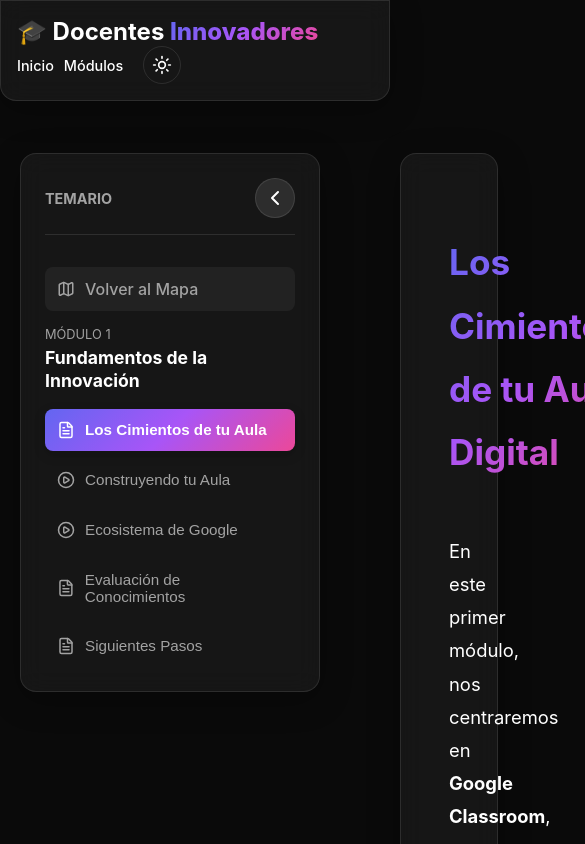
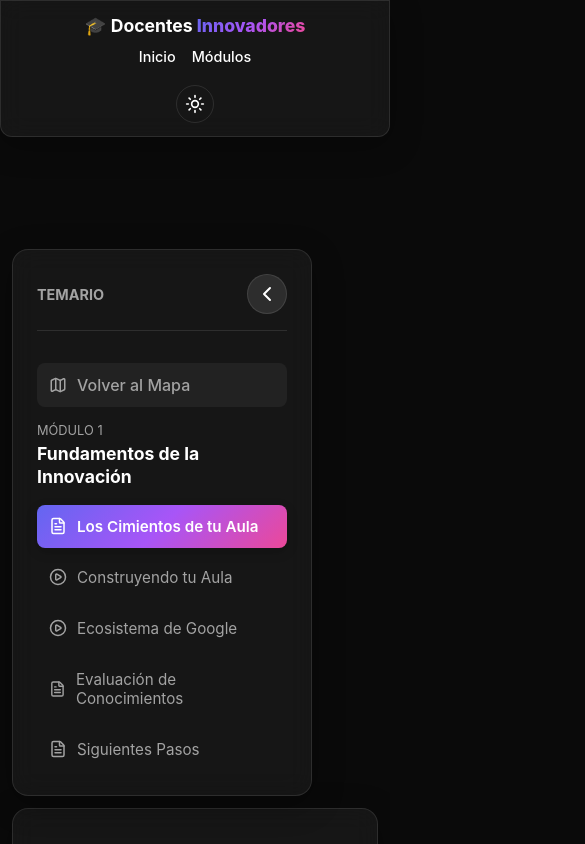
Before and after one commit to eemigenerico/curso-docentes, a React (Vite) app: page /modulos/1 in a window 390 px wide. Shown: the top 844 px of the page, 585 px wide, since content can reach past the window. Built offline with nearby package versions, Linux system fonts and the light colour scheme.

Commit message:
mantenimiento a rutas, diseño responsivo y verificación clave API

```diff
--- a/src/App.jsx
+++ b/src/App.jsx
@@ -18,10 +18,10 @@ function App() {
   };
 
   return (
-    <div style={{ minHeight: '100vh', display: 'flex', flexDirection: 'column' }}>
+    <div className="app-shell" style={{ minHeight: '100vh', display: 'flex', flexDirection: 'column' }}>
       <Navbar theme={theme} toggleTheme={toggleTheme} />
 
-      <main style={{ flex: 1, padding: '20px' }}>
+      <main className="app-main" style={{ flex: 1, padding: '20px' }}>
         <Routes>
           <Route path="/" element={<Home />} />
 
--- a/src/components/Navbar.jsx
+++ b/src/components/Navbar.jsx
@@ -4,7 +4,7 @@ import { Sun, Moon } from 'lucide-react';
 
 const Navbar = ({ theme, toggleTheme }) => {
   return (
-    <nav className="glass" style={{
+    <nav className="glass navbar-shell" style={{
       position: 'sticky',
       top: 0,
       zIndex: 100,
@@ -13,33 +13,28 @@ const Navbar = ({ theme, toggleTheme }) => {
       justifyContent: 'space-between',
       alignItems: 'center',
       borderRadius: '0 0 16px 16px',
-      flexWrap: 'wrap'
+      flexWrap: 'wrap',
+      gap: '0.75rem'
     }}>
 
-      {/* 1. LOGO CON ENLACE A INICIO */}
-      {/* Quitamos el textDecoration para que no salga subrayado azul */}
       <Link to="/" style={{ textDecoration: 'none', color: 'inherit' }}>
         <div style={{ display: 'flex', alignItems: 'center', gap: '10px', cursor: 'pointer' }}>
-          <div style={{ fontSize: '1.5rem', fontWeight: 'bold', whiteSpace: 'nowrap' }}>
+          <div className="brand-text" style={{ fontSize: 'clamp(1.1rem, 2vw, 1.5rem)', fontWeight: 'bold', whiteSpace: 'nowrap' }}>
             🎓 Docentes <span className="text-gradient">Innovadores</span>
           </div>
         </div>
       </Link>
 
-      {/* 2. MENÚ Y CONTROLES */}
-      <div style={{ display: 'flex', alignItems: 'center', gap: '20px' }}>
-
-        <div className="nav-links" style={{ display: 'flex', gap: '20px', alignItems: 'center' }}>
+      <div className="navbar-menu" style={{ display: 'flex', alignItems: 'center', gap: '20px', flexWrap: 'wrap' }}>
+        <div className="nav-links" style={{ display: 'flex', gap: '20px', alignItems: 'center', flexWrap: 'wrap' }}>
           <Link to="/" style={{ color: 'var(--text-main)', textDecoration: 'none', fontWeight: 500 }}>
             Inicio
           </Link>
-          {/* Apuntamos al Módulo 1 como ejemplo de entrada al curso */}
-          <Link to="/modulos/1" style={{ color: 'var(--text-main)', textDecoration: 'none', fontWeight: 500 }}>
+          <Link to="/modulos" style={{ color: 'var(--text-main)', textDecoration: 'none', fontWeight: 500 }}>
             Módulos
           </Link>
         </div>
 
-        {/* 3. BOTÓN DE TEMA (Usa la función toggleTheme que viene de App) */}
         <button
           onClick={toggleTheme}
           style={{
@@ -52,22 +47,14 @@ const Navbar = ({ theme, toggleTheme }) => {
             display: 'flex',
             alignItems: 'center',
             justifyContent: 'center',
-            transition: 'background 0.3s'
+            transition: 'background 0.3s',
+            flexShrink: 0
           }}
           title={theme === 'dark' ? "Cambiar a modo claro" : "Cambiar a modo oscuro"}
         >
           {theme === 'dark' ? <Sun size={20} /> : <Moon size={20} />}
         </button>
-
       </div>
-
-      {/* Estilos para móvil */}
-      <style>{`
-        @media (max-width: 600px) {
-          nav { padding: 1rem !important; }
-          .nav-links { gap: 10px !important; font-size: 0.9rem; }
-        }
-      `}</style>
     </nav>
   );
 };
--- a/src/index.css
+++ b/src/index.css
@@ -1,49 +1,60 @@
 :root {
-  /* --- MODO OSCURO --- */
   --bg-app: #0a0a0a;
   --bg-card: rgba(255, 255, 255, 0.05);
   --text-main: #ffffff;
   --text-muted: #a3a3a3;
   --text-on-primary: #ffffff;
-  /* Texto sobre botones de color */
   --glass-border: rgba(255, 255, 255, 0.1);
   --primary-gradient: linear-gradient(135deg, #6366f1 0%, #a855f7 50%, #ec4899 100%);
   --shadow-color: rgba(0, 0, 0, 0.3);
 }
 
-/* --- MODO CLARO --- */
 [data-theme='light'] {
-  /* Fondo "Off-white" (menos brillante, más suave) */
   --bg-app: #eef2f6;
-
-  /* Cristal más visible: Blanco semitransparente con más cuerpo */
   --bg-card: rgba(255, 255, 255, 0.75);
-
   --text-main: #1e293b;
-  /* Gris oscuro elegante (Slate 800) */
   --text-muted: #64748b;
-  /* Gris medio (Slate 500) */
   --text-on-primary: #ffffff;
-
-  /* Borde más oscuro para que se note el corte del cristal */
   --glass-border: rgba(148, 163, 184, 0.4);
-
-  /* Sombra más suave pero difusa para dar profundidad */
   --shadow-color: rgba(99, 102, 241, 0.15);
-
-  /* Gradiente ligeramente más vibrante para contrastar con el blanco */
   --primary-gradient: linear-gradient(135deg, #4f46e5 0%, #9333ea 50%, #db2777 100%);
 }
 
+* {
+  box-sizing: border-box;
+}
+
+html {
+  -webkit-text-size-adjust: 100%;
+}
+
 body {
+  margin: 0;
+  min-width: 320px;
   background-color: var(--bg-app);
   color: var(--text-main);
   font-family: 'Inter', system-ui, sans-serif;
-  margin: 0;
   transition: background-color 0.3s ease, color 0.3s ease;
+  overflow-x: hidden;
 }
 
-/* Utilidades */
+#root {
+  width: 100%;
+  min-height: 100vh;
+}
+
+img,
+svg {
+  display: block;
+  max-width: 100%;
+}
+
+button,
+input,
+a {
+  font: inherit;
+}
+
 .text-gradient {
   background: var(--primary-gradient);
   -webkit-background-clip: text;
@@ -76,3 +87,148 @@ body {
   opacity: 0.95;
   box-shadow: 0 10px 20px -5px rgba(168, 85, 247, 0.4);
 }
+
+.app-shell {
+  width: 100%;
+}
+
+.app-main {
+  width: 100%;
+  max-width: 100%;
+  overflow-x: hidden;
+}
+
+.navbar-shell {
+  width: min(100%, 1400px);
+  margin: 0 auto;
+}
+
+.navbar-menu {
+  margin-left: auto;
+}
+
+@media (max-width: 768px) {
+  .app-main {
+    padding: 12px !important;
+  }
+
+  .navbar-shell {
+    justify-content: center !important;
+    padding: 0.85rem 1rem !important;
+  }
+
+  .navbar-menu {
+    width: 100%;
+    justify-content: space-between;
+    margin-left: 0;
+  }
+
+  .nav-links {
+    gap: 0.75rem 1rem !important;
+    font-size: 0.9rem;
+  }
+}
+
+@media (max-width: 520px) {
+  .navbar-shell {
+    border-radius: 0 0 12px 12px !important;
+  }
+
+  .navbar-menu {
+    flex-direction: column;
+    align-items: stretch;
+    gap: 0.75rem;
+  }
+
+  .nav-links {
+    justify-content: center;
+    width: 100%;
+  }
+}
+
+.module-layout {
+  display: flex;
+  gap: 2rem;
+  align-items: flex-start;
+  width: 100%;
+}
+
+.module-sidebar {
+  width: 300px;
+  flex-shrink: 0;
+  position: sticky;
+  top: 100px;
+  height: fit-content;
+  max-height: calc(100vh - 120px);
+  transition: width 0.3s ease;
+  z-index: 20;
+}
+
+.module-content {
+  flex: 1;
+  min-width: 0;
+}
+
+.module-panel {
+  padding: clamp(1.25rem, 2vw, 3rem);
+  border-radius: 16px;
+  min-height: 600px;
+  font-size: 1.1rem;
+  line-height: 1.8;
+}
+
+.modules-shell {
+  width: min(100%, 1200px);
+  margin: 0 auto;
+  padding: clamp(1rem, 2vw, 2rem);
+  padding-bottom: 6rem;
+}
+
+.modules-grid {
+  display: grid;
+  grid-template-columns: repeat(auto-fit, minmax(min(100%, 260px), 1fr));
+  gap: clamp(1rem, 3vw, 2.5rem);
+  align-items: stretch;
+}
+
+.modules-card {
+  min-height: 300px;
+  width: 100%;
+}
+
+@media (max-width: 980px) {
+  .module-layout {
+    flex-direction: column;
+  }
+
+  .module-sidebar {
+    width: 100%;
+    position: static;
+    max-height: none;
+  }
+
+  .module-panel {
+    min-height: auto;
+  }
+}
+
+@media (max-width: 640px) {
+  .module-navigation {
+    flex-direction: column;
+    gap: 1rem;
+  }
+
+  .module-navigation button {
+    width: 100%;
+    justify-content: center;
+  }
+
+  .modules-shell {
+    padding-left: 0.75rem;
+    padding-right: 0.75rem;
+  }
+
+  .modules-card {
+    min-height: 260px;
+  }
+}
--- a/src/pages/ModuleView.jsx
+++ b/src/pages/ModuleView.jsx
@@ -138,16 +138,14 @@ const ModuleView = () => {
     return (
         <div style={{ maxWidth: '1400px', margin: '0 auto', paddingBottom: '4rem', paddingTop: '2rem' }}>
 
-            {/* Contenedor Flex Principal */}
-            <div style={{
-                display: 'flex',
+            <div className="module-layout" style={{
                 gap: isSidebarOpen ? '5rem' : '2rem',
                 alignItems: 'flex-start',
                 transition: 'gap 0.3s ease'
             }}>
 
-                {/* --- SIDEBAR (Sticky Wrapper) --- */}
                 <div
+                    className="module-sidebar"
                     style={{
                         width: isSidebarOpen ? '300px' : '60px',
                         flexShrink: 0,
@@ -256,14 +254,12 @@ const ModuleView = () => {
                     </aside>
                 </div>
 
-                {/* --- ÁREA DE CONTENIDO --- */}
-                <section style={{ flex: 1, minWidth: 0 }}>
-                    <div className="glass" style={{ padding: '3rem', borderRadius: '16px', minHeight: '600px', fontSize: '1.1rem', lineHeight: '1.8' }}>
+                <section className="module-content">
+                    <div className="glass module-panel" style={{ borderRadius: '16px' }}>
                         {renderContent()}
                     </div>
 
-                    {/* Navegación Inferior */}
-                    <div style={{ display: 'flex', justifyContent: 'space-between', marginTop: '3rem' }}>
+                    <div className="module-navigation" style={{ display: 'flex', justifyContent: 'space-between', marginTop: '3rem', gap: '1rem' }}>
                         <button
                             onClick={handlePrev}
                             disabled={isFirstSubmodule && moduleId === 1}
--- a/src/pages/ModulesMenu.jsx
+++ b/src/pages/ModulesMenu.jsx
@@ -6,23 +6,15 @@ import { BookOpen, ArrowRight } from 'lucide-react';
 
 const ModulesMenu = () => {
     return (
-        <div style={{ maxWidth: '1200px', margin: '0 auto', padding: '2rem 2rem 6rem 2rem' }}>
+        <div className="modules-shell">
 
-            {/* Encabezado */}
             <div style={{ marginBottom: '4rem', textAlign: 'center' }}>
-                <h1 style={{ fontSize: '3rem', marginBottom: '0.5rem' }}>Mapa de Aprendizaje</h1>
-                <p style={{ color: 'var(--text-muted)' }}>Selecciona un módulo para comenzar</p>
+                <h1 style={{ fontSize: 'clamp(2.2rem, 5vw, 3rem)', marginBottom: '0.5rem', lineHeight: 1.2 }}>Mapa de Aprendizaje</h1>
+                <p style={{ color: 'var(--text-muted)', margin: 0 }}>Selecciona un módulo para comenzar</p>
             </div>
 
-            {/* GRID RÍGIDO: Esto impide físicamente que se encimen */}
-            <div style={{
-                display: 'grid',
-                gridTemplateColumns: 'repeat(auto-fit, minmax(300px, 1fr))',
-                gap: '4rem', // Mucho espacio entre tarjetas
-                alignItems: 'stretch' // Todas las tarjetas de la misma altura
-            }}>
+            <div className="modules-grid">
                 {courseData.map((module) => (
-                    // Quitamos motion.div del contenedor padre para evitar conflictos de layout
                     <div key={module.id} style={{ display: 'flex', flexDirection: 'column' }}>
 
                         <Link
@@ -30,7 +22,7 @@ const ModulesMenu = () => {
                             style={{ textDecoration: 'none', flex: 1, display: 'flex' }}
                         >
                             <motion.div
-                                className="glass"
+                                className="glass modules-card"
                                 style={{
                                     width: '100%',
                                     padding: '2rem',
@@ -40,9 +32,9 @@ const ModulesMenu = () => {
                                     justifyContent: 'space-between',
                                     backgroundColor: 'var(--bg-card)',
                                     border: '1px solid var(--glass-border)',
-                                    minHeight: '300px' // Altura mínima forzada
+                                    minHeight: '300px'
                                 }}
-                                whileHover={{ y: -8, borderColor: '#8b5cf6' }} // Animación solo en hover
+                                whileHover={{ y: -8, borderColor: '#8b5cf6' }}
                             >
                                 <div>
                                     <div style={{ display: 'flex', justifyContent: 'space-between', marginBottom: '1.5rem' }}>
```
Also changed, not shown: 1 other file (tests, documents, lock files or other folders).
